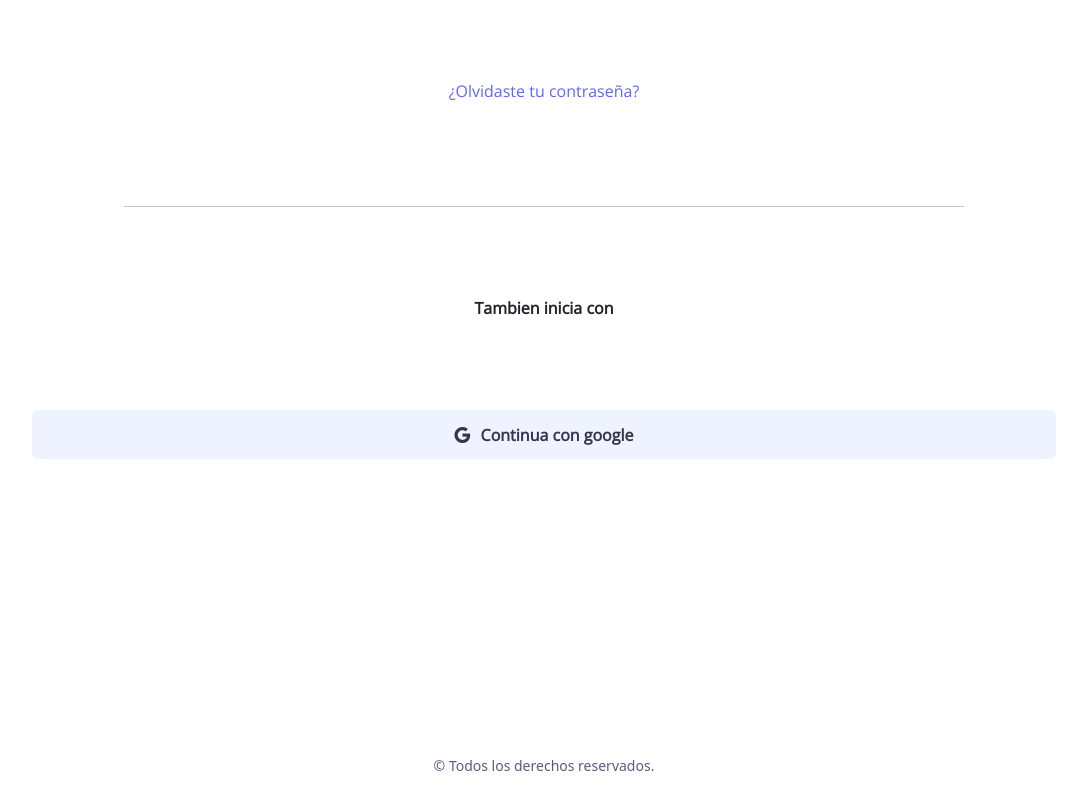
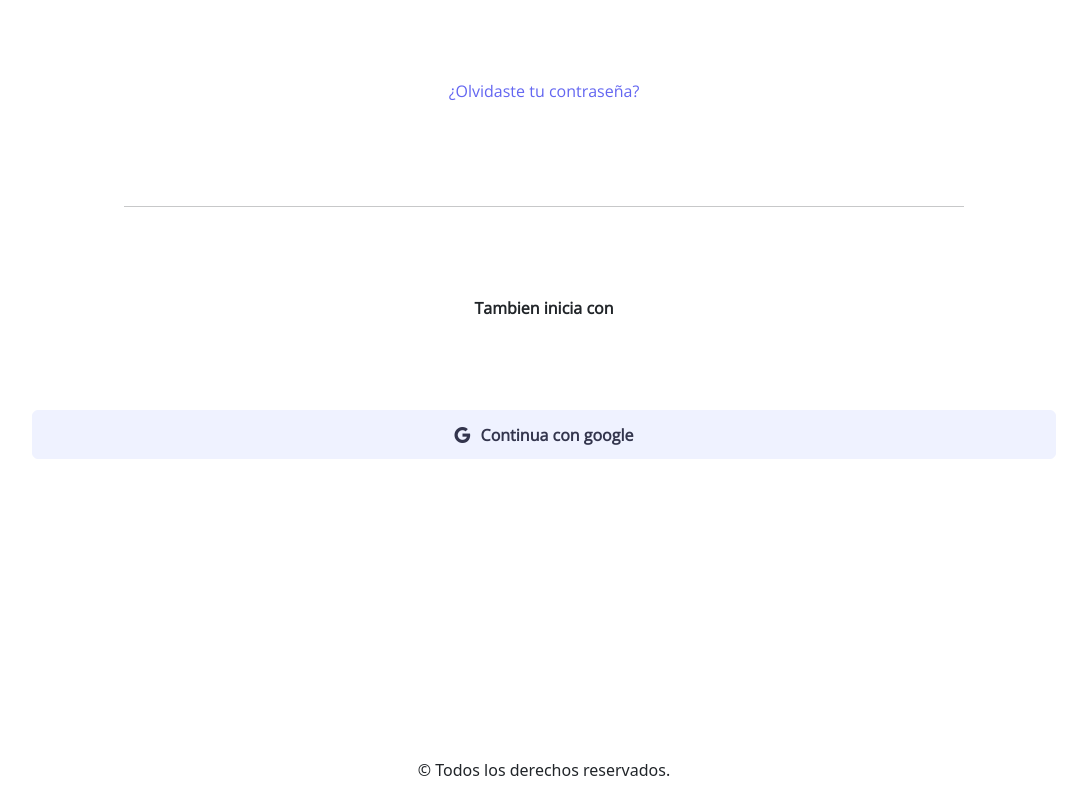
Before and after one commit to yeferson321/4, a React (Create React App) app: page /signin in a window 1280 px wide. Shown: the part 855-1655 px from the top of the page, without its empty margins (96-1183 px from the left). Built offline with nearby package versions, Linux system fonts and the light colour scheme.

Commit message:
nueva version

```diff
--- a/src/components/Footer1/Footer.module.css
+++ b/src/components/Footer1/Footer.module.css
@@ -1,7 +1,18 @@
-.textCenter{
-    border-color: #ffffff!important;
+html {
+    position: relative;
+    min-height: 100%;
+}
+
+body {
+    /* Margin bottom by footer height */
+    margin-bottom: 60px;
+}
+
+.textCenter {
+    position: absolute;
+    bottom: 0;
     width: 100%;
-    margin: 15px 0px;
-    font-size: 14px!important;
-    color: #585C7b;
+    white-space: nowrap;
+    line-height: 60px;
+    /* Vertically center the text there */
 }
--- a/src/components/Signup/Signup.js
+++ b/src/components/Signup/Signup.js
@@ -74,6 +74,7 @@
                 </div>
 
             </div>
+
             <Footer1 />
         </div>
     );
--- a/src/components/Signup/Signup.module.css
+++ b/src/components/Signup/Signup.module.css
@@ -1,5 +1,5 @@
 .container{
-    margin: 14% 10%!important;
+    padding: 14% 10%!important;
 }
 
 h1{
```
